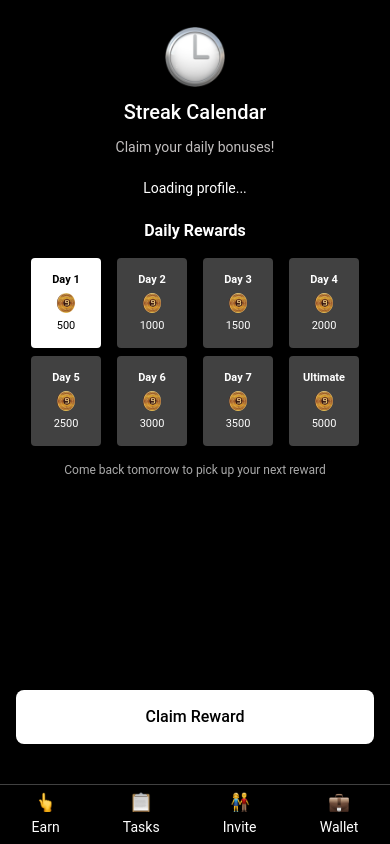
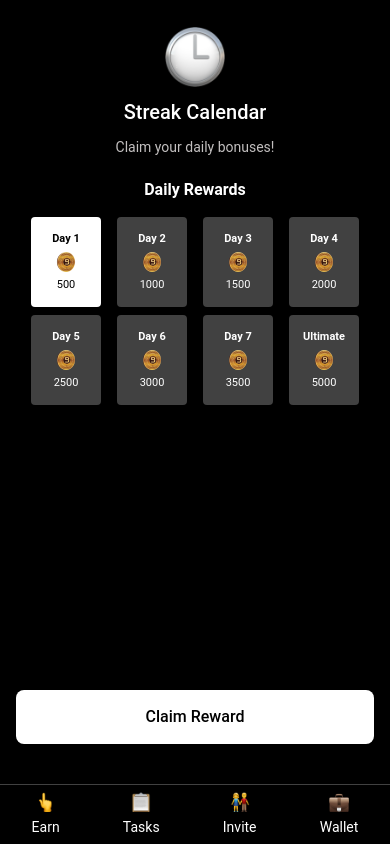
Before and after one commit to boredtap/Bored-Tap-App, a React (Create React App) app: page /daily-streak-screen in a window 390 px wide. Built offline with nearby package versions, Linux system fonts and the light colour scheme.

Commit message:
Refactor DailyStreakScreen; remove unused profile info display and enhance reward claiming state management

```diff
--- a/src/screens/DailyStreakScreen.css
+++ b/src/screens/DailyStreakScreen.css
@@ -35,17 +35,6 @@
 .streak-subtitle {
   font-size: 16px;
   color: #c2bfbf;
-}
-
-/* Profile info display */
-.profile-info-display {
-  text-align: center;
-  margin-bottom: 20px;
-}
-
-.profile-info-display p {
-  font-size: 16px;
-  color: #fff;
 }
 
 /* Daily rewards section */
@@ -288,10 +277,6 @@
     font-size: 14px;
   }
 
-  .profile-info-display p {
-    font-size: 14px;
-  }
-
   .daily-rewards {
     margin: 0 15px 60px;
   }
--- a/src/screens/DailyStreakScreen.js
+++ b/src/screens/DailyStreakScreen.js
@@ -31,30 +31,25 @@ const RewardFrame = ({ day, reward, isActive, isClaimed, onClick }) => {
 
 /**
  * DailyStreakScreen component for managing and displaying the daily streak feature.
- * Persists streak state across navigation and syncs with backend data.
+ * Persists streak state across navigation, syncs with backend, and manages reward claiming.
  */
 const DailyStreakScreen = () => {
-  // State for tracking the current active day, initialized from localStorage
   const [currentDay, setCurrentDay] = useState(() => {
     return parseInt(localStorage.getItem("currentDay")) || 1;
   });
-  // State for tracking claimed days, initialized from localStorage
   const [claimedDays, setClaimedDays] = useState(() => {
     return JSON.parse(localStorage.getItem("claimedDays")) || [];
   });
-  // State for user profile data
   const [profile, setProfile] = useState(null);
-  // State for local coin count
-  const [localTotalCoins, setLocalTotalCoins] = useState(0);
-  // State for showing ineligibility overlay
   const [showOverlay, setShowOverlay] = useState(false);
-  // State for countdown time (mocked for now)
   const [countdownTime, setCountdownTime] = useState("12:59 PM");
+  // State to show the "Come back tomorrow" message only after claiming
+  const [showClaimMessage, setShowClaimMessage] = useState(false);
 
   // Fetch user profile on mount and sync with local storage
   useEffect(() => {
     /**
-     * Fetches user profile data from the backend to initialize streak and coin information.
+     * Fetches user profile data from the backend to initialize streak information.
      * Syncs with local storage to maintain state across navigation, prioritizing local state post-claim.
      */
     const fetchProfile = async () => {
@@ -72,9 +67,7 @@ const DailyStreakScreen = () => {
         if (!response.ok) throw new Error("Failed to fetch profile");
         const data = await response.json();
         setProfile(data);
-        setLocalTotalCoins(data.total_coins);
 
-        // Sync local state with backend only if local data is outdated
         const storedClaimedDays = JSON.parse(localStorage.getItem("claimedDays")) || [];
         const backendClaimedDays = data.streak.claimed_days || [];
         const backendLastClaimedDay = Math.max(...backendClaimedDays, 0);
@@ -127,7 +120,7 @@ const DailyStreakScreen = () => {
         const streakData = await response.json();
 
         if (streakData.message === "Streak not updated") {
-          setCountdownTime(streakData.Countdown || "12:59 PM"); // Mocked for now
+          setCountdownTime(streakData.Countdown || "12:59 PM");
           setShowOverlay(true);
           return;
         }
@@ -150,7 +143,8 @@ const DailyStreakScreen = () => {
             claimed_days: newClaimedDays,
           },
         }));
-        setLocalTotalCoins(streakData.total_coins || profile.total_coins);
+        // Show claim message after successful claim
+        setShowClaimMessage(true);
       } catch (err) {
         console.error("Error claiming reward:", err);
         setShowOverlay(true);
@@ -160,8 +154,6 @@ const DailyStreakScreen = () => {
 
   // Close the ineligibility overlay
   const handleCloseOverlay = () => setShowOverlay(false);
-
-  const profileInfo = profile ? `Current Coins: ${localTotalCoins.toLocaleString()}` : "Loading profile...";
 
   return (
     <div className="daily-streak-screen">
@@ -174,11 +166,6 @@ const DailyStreakScreen = () => {
         />
         <p className="streak-title">Streak Calendar</p>
         <p className="streak-subtitle">Claim your daily bonuses!</p>
-      </div>
-
-      {/* Profile info display */}
-      <div className="profile-info-display">
-        <p>{profileInfo}</p>
       </div>
 
       {/* Daily rewards section */}
@@ -196,7 +183,9 @@ const DailyStreakScreen = () => {
             />
           ))}
         </div>
-        <p className="rewards-note">Come back tomorrow to pick up your next reward</p>
+        {showClaimMessage && (
+          <p className="rewards-note">Come back tomorrow to pick up your next reward</p>
+        )}
       </div>
 
       {/* CTA button */}
```
